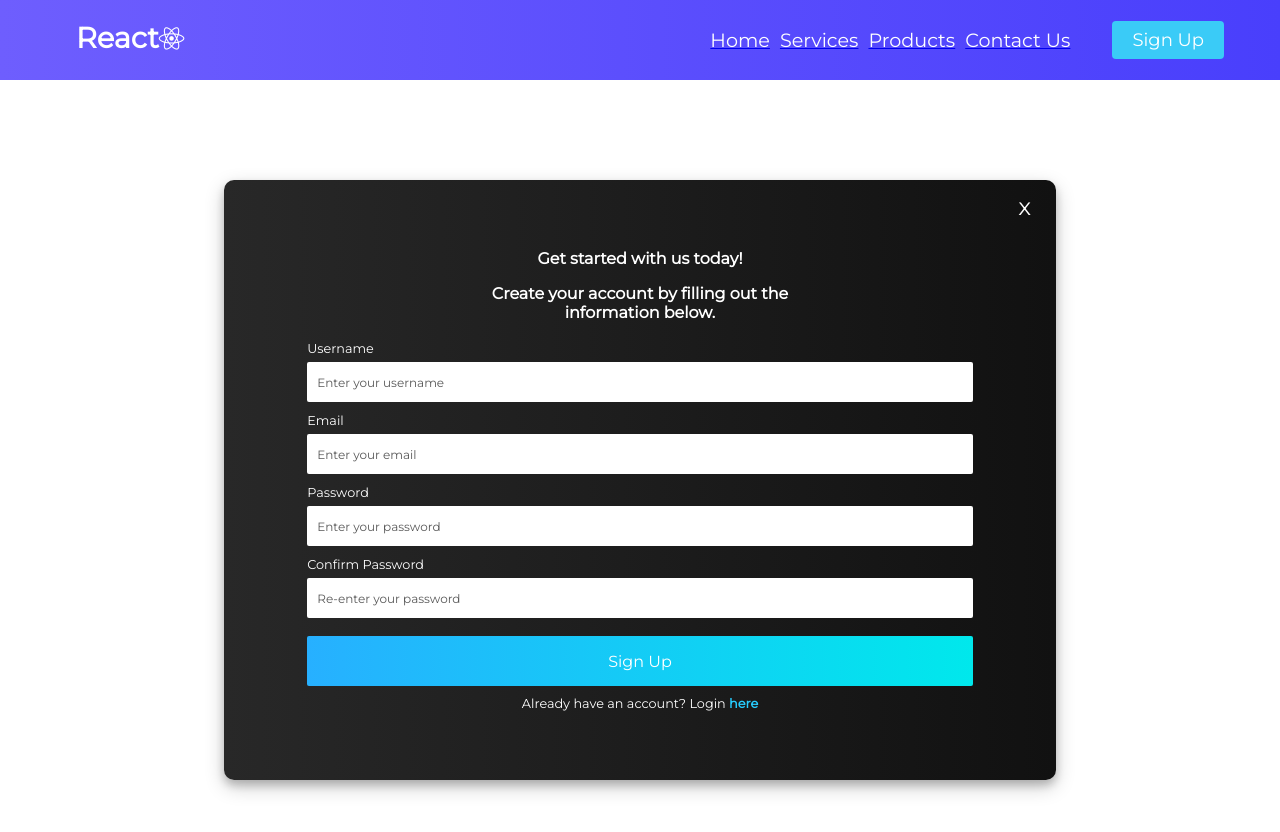
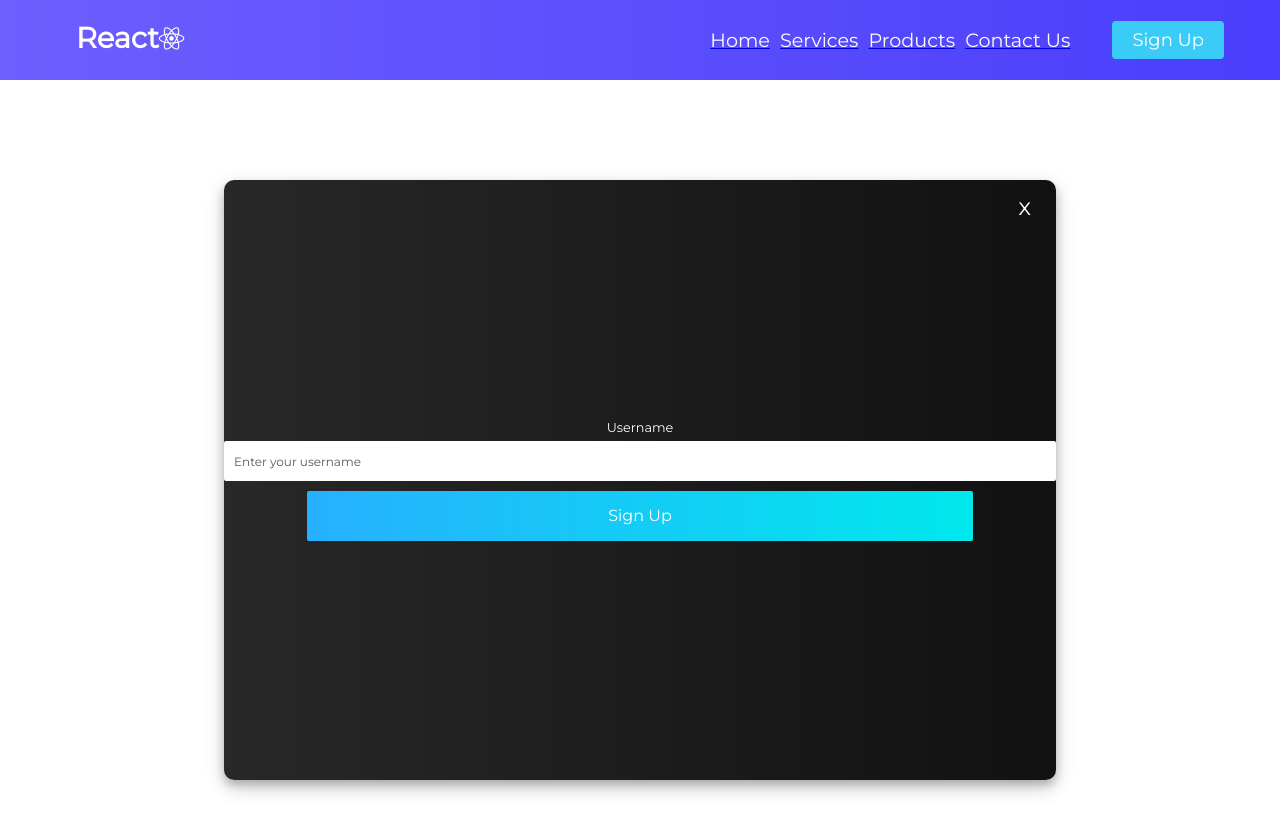
Before and after one commit to nicholasmcconnell/artist-portfolio, a React (Create React App) app: page /contact in a window 1280 px wide. Shown: the top 832 px of the page. Built offline with nearby package versions, Linux system fonts and the light colour scheme.

Commit message:
converted form, intput, label, and button elements to custom components

```diff
--- /dev/null
+++ b/src/components/Form/Button/Button.tsx
@@ -0,0 +1,23 @@
+import React from 'react'
+
+interface ButtonProps {
+    className?: any,
+    type: any,
+    onClick: (e: any) => void
+    // children: any
+}
+
+const Button: React.FC<ButtonProps> = (props) => {
+    const { className, type, onClick, children } = props;
+    return (
+        <button
+            className={className}
+            type={type}
+            onClick={onClick}
+        >
+            {children}
+        </button>
+    )
+}
+
+export default Button;
--- /dev/null
+++ b/src/components/Form/FormBody/FormBody.tsx
@@ -0,0 +1,17 @@
+import React from 'react'
+
+interface FormProps {
+    children: any,
+    // handleSubmit: () => void;
+}
+const FormBody: React.FC<FormProps> = (props) => {
+
+    const { children } = props;
+    return (
+        <form className='form'>
+            {children}
+        </form>
+    )
+}
+
+export default FormBody;
--- a/src/components/Form/FormSignup.tsx
+++ b/src/components/Form/FormSignup.tsx
@@ -1,7 +1,14 @@
 import React from 'react'
+
+import Form from './FormBody/FormBody';
 import { useForm } from '../../utils/useForm';
 import validate from './validationInfo';
+
+
 import './Form.css';
+import Label from './Label/Label';
+import Input from './Input/Input';
+import Button from './Button/Button';
 
 interface UseFormProps {
     submitForm: () => void;
@@ -11,12 +18,30 @@ interface UseFormProps {
 const FormSignup: React.FC<UseFormProps> = (props) => {
 
     const { submitForm } = props;
-
     const { state, handleChange, handleSubmit, errors } = useForm(submitForm, validate);
     return (
         <div className="form-content-right">
-            <form className="form" onSubmit={handleSubmit} >
-                <div className="form-greeting">
+            <Form >
+                <Label htmlFor='username'>Username</Label>
+                <Input
+                    id='username'
+                    type="text"
+                    name="username"
+                    className="form-input"
+                    placeholder='Enter your username'
+                    value={state.username}
+                    onChange={handleChange}
+                />
+
+                <Button
+                    className='form-input-btn'
+                    type='submit'
+                    onClick={handleSubmit}
+                >
+                    Sign Up
+                </Button>
+
+                {/* <div className="form-greeting">
                     <h1 className='form-greeting-message'>Get started with us today!</h1>
                     <h1 className='form-greeting-message'>Create your account by filling out the information below.</h1>
                 </div>
@@ -102,8 +127,8 @@ const FormSignup: React.FC<UseFormProps> = (props) => {
                 </button>
                 <span className="form-input-login">
                     Already have an account? Login <a href='#'>here</a>
-                </span>
-            </form>
+                </span> */}
+            </Form>
         </div>
     )
 }
--- /dev/null
+++ b/src/components/Form/Input/Input.tsx
@@ -0,0 +1,31 @@
+import React from 'react'
+
+interface InputProps {
+    id: any,
+    type: string,
+    name: string,
+    className: string,
+    placeholder: string,
+    value: string,
+    onChange: any
+}
+const Input: React.FC<InputProps> = ({ id, type, name, className, placeholder, value, onChange }) => {
+
+    // const { id, type, name, className, placeholder, value, onChange } = props;
+
+    return (
+        <>
+            <input
+                id={id}
+                type={type}
+                name={name}
+                className={className}
+                placeholder={placeholder}
+                value={value || ''}
+                onChange={onChange}
+            />
+        </>
+    )
+}
+
+export default Input;
--- /dev/null
+++ b/src/components/Form/Label/Label.tsx
@@ -0,0 +1,21 @@
+import React from 'react'
+import { Children } from 'react'
+
+interface LabelProps {
+    htmlFor: string,
+    children: string
+
+}
+
+
+const Label: React.FC<LabelProps> = (props) => {
+    const { htmlFor, children } = props;
+    return (
+        <label
+            htmlFor={htmlFor} className="form-label">
+            {children}
+        </label>
+    )
+}
+
+export default Label;
```
Also changed, not shown: src/utils/useForm.tsx (+9 -1 lines), src/components/Form/Button/Button.css (added), src/components/Form/FormBody/FormBody.css (added), src/components/Form/Input/Input.css (added), src/components/Form/Label/Label.css (added).
